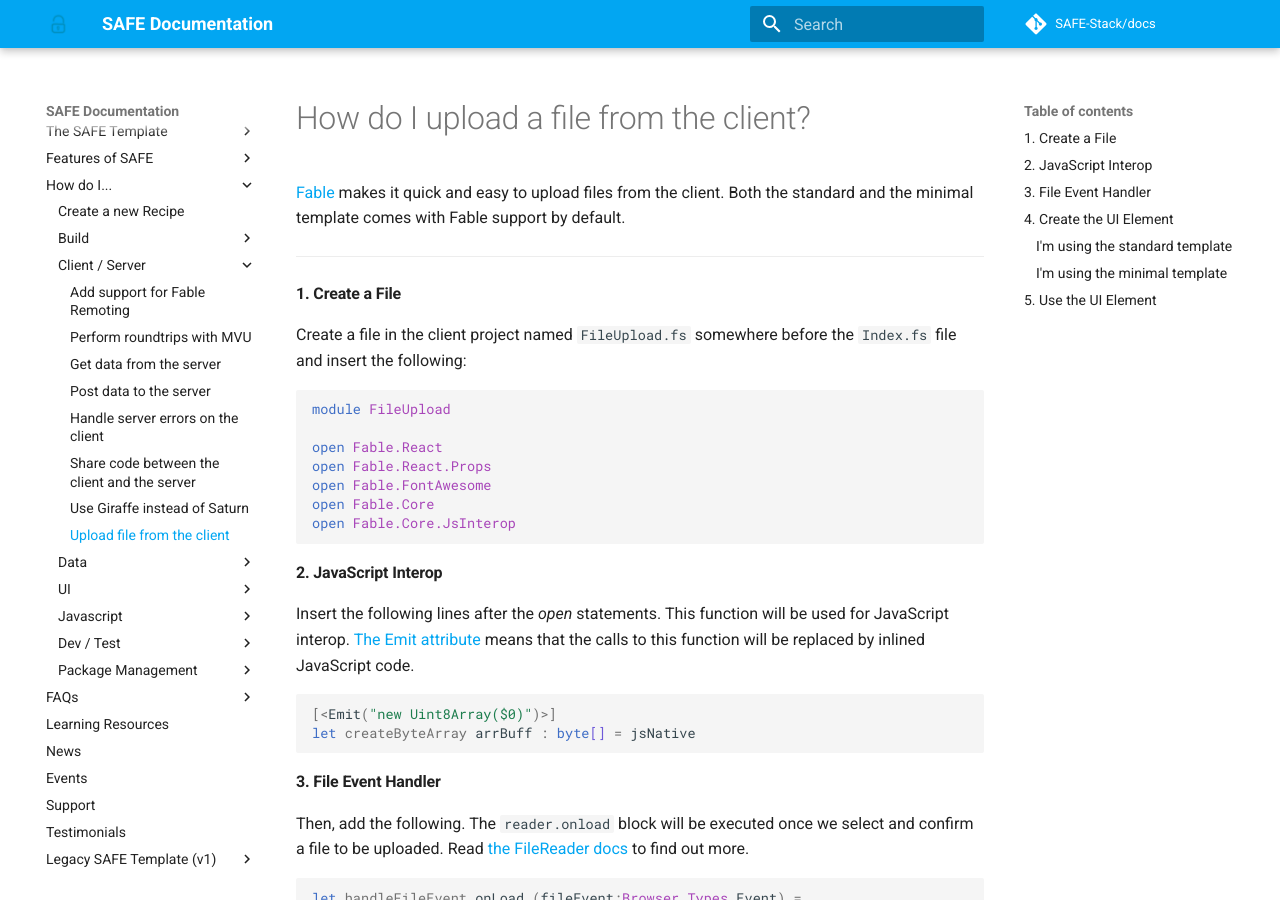
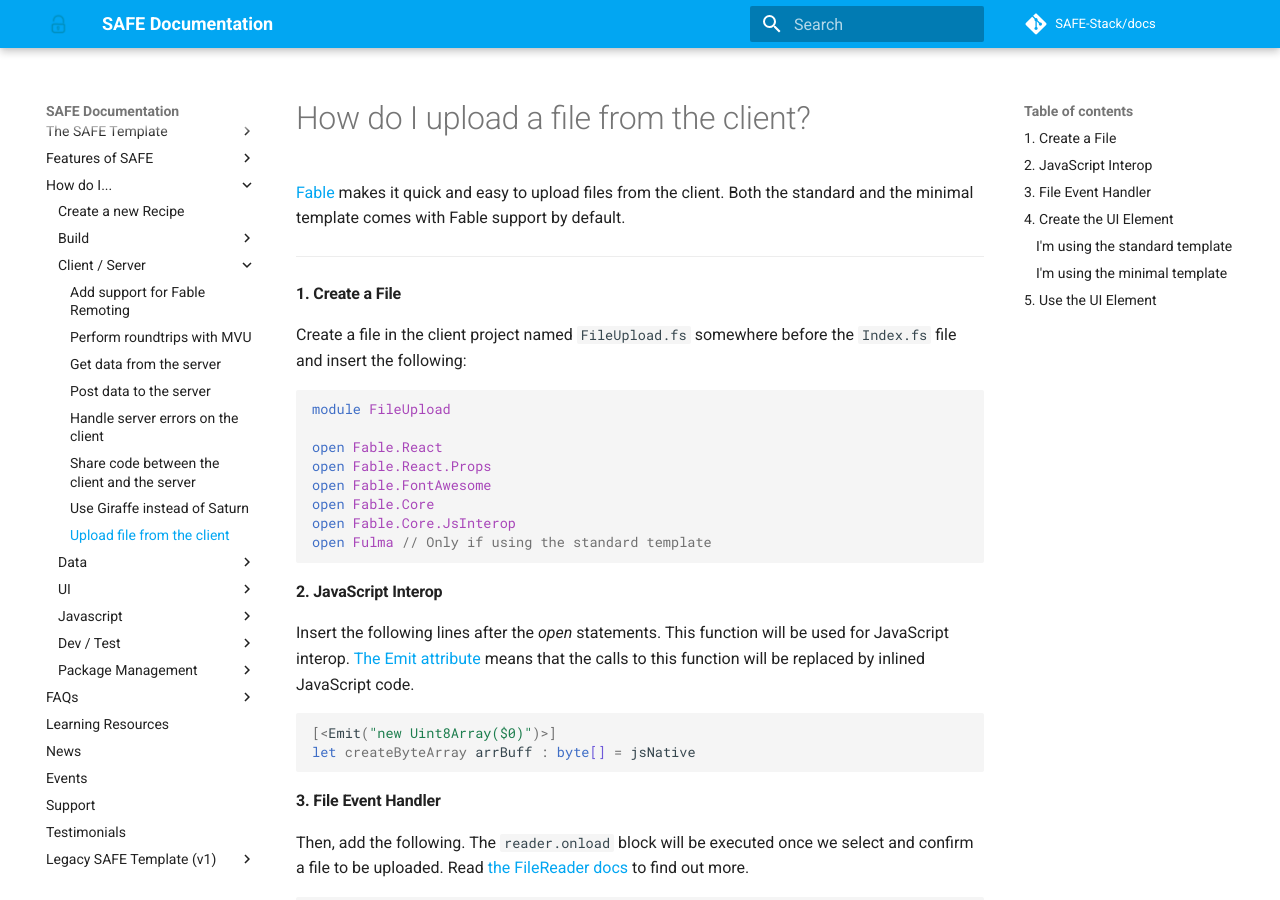
Before and after one commit to SAFE-Stack/docs, an MkDocs documentation site: the page built from docs/recipes/client-server/upload-file-from-client.md, in a window 1280 px wide and 900 px high. Built offline with MkDocs 1.6.1 and Material for MkDocs 9.7.7, drawn with Linux system fonts in a browser that asks for light colours; comment, search, counter and statistics services are not loaded.

Commit message:
Fulma reference

````diff
--- a/docs/recipes/client-server/upload-file-from-client.md
+++ b/docs/recipes/client-server/upload-file-from-client.md
@@ -15,6 +15,7 @@
 open Fable.FontAwesome
 open Fable.Core
 open Fable.Core.JsInterop
+open Fulma // Only if using the standard template
 ```
 
 #### 2. JavaScript Interop
````
